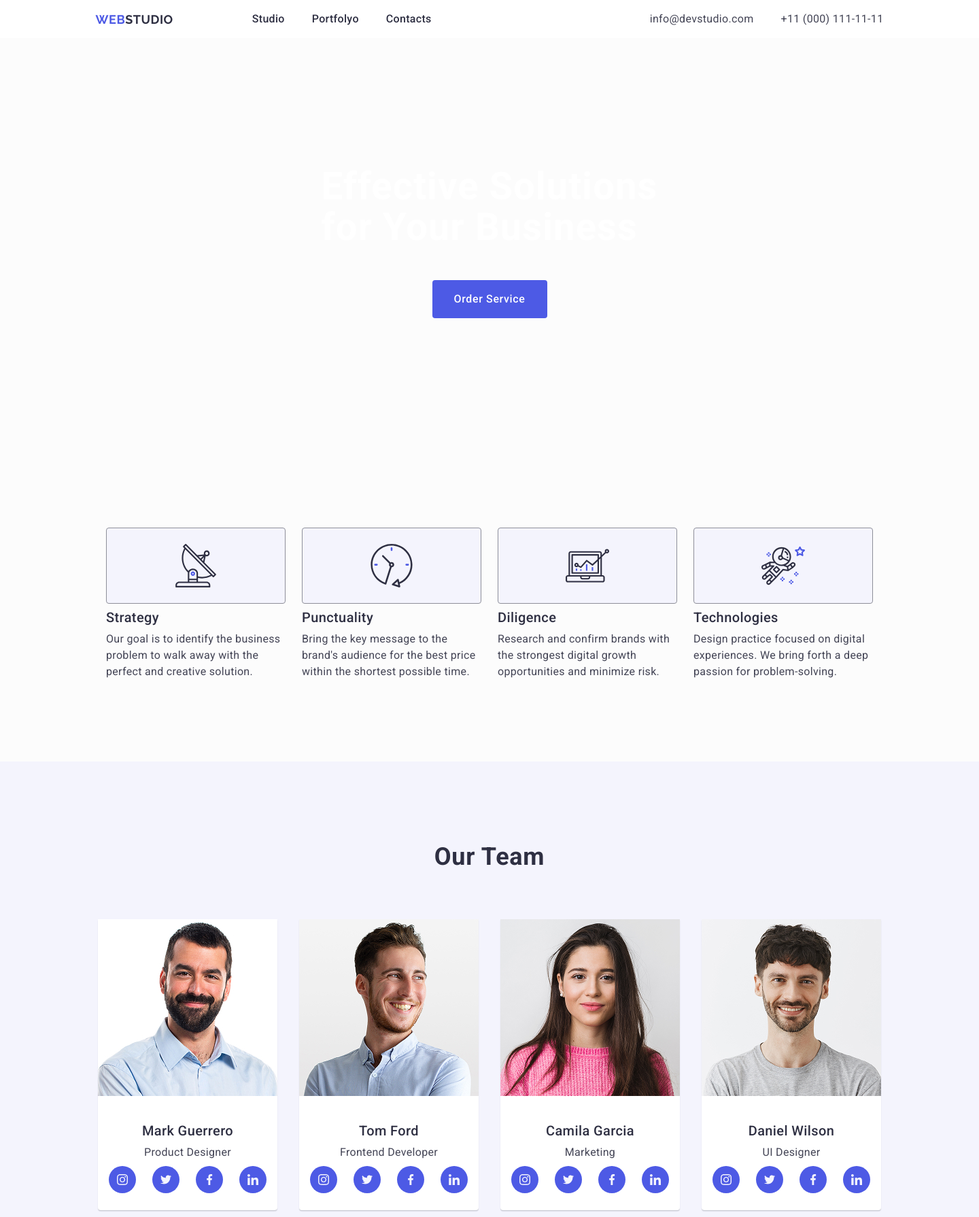
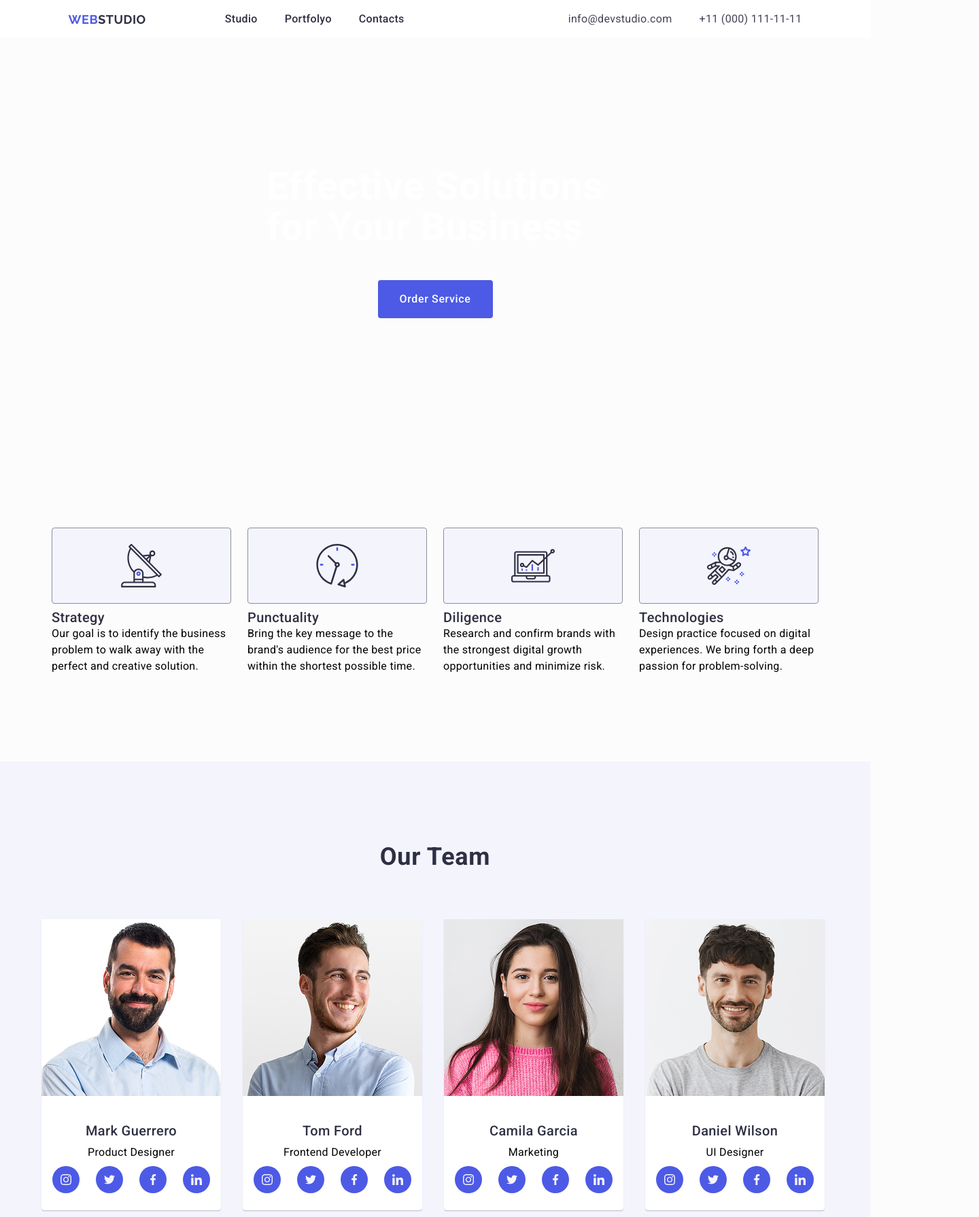
Before and after one commit to nursedaaggunlu/goit-markup-hw-04, a plain HTML site: page index.html in a window 1280 px wide. Shown: the top 1790 px of the page at 68% size, 1440 px wide, since content can reach past the window. Drawn offline with nearby package versions, Linux system fonts and the light colour scheme.

Commit message:
revize tekrar edildi.

```diff
--- a/css/styles.css
+++ b/css/styles.css
@@ -5,10 +5,12 @@ body {
   font-size: 16px;
   line-height: 24px;
   letter-spacing: 0.32px;
-  width: 1440px;
+  background-color: #fcfcfc;
+}
+
+.container {
+  width: 1158px;
   margin: 0 auto;
-  color: #434455;
-  background-color: #fcfcfc;
 }
 
 /* Header bölümünün konumlandırma özellikleri burada belirtilmiştir. */
@@ -205,7 +207,7 @@ ul {
 }
 
 /* Main alanının ilk section bölümünün özellikleri burada belirtilmiştir.*/
-.first-section-box section {
+.first-section-box .container {
   display: flex;
   align-items: center;
   justify-content: center;
@@ -214,6 +216,7 @@ ul {
 
 /* Main alanının ikinci section bölümünü kapsayan div özellikleri burada belirtilmiştir. */
 .second-section-box {
+  height: 464px;
   display: flex;
   justify-content: center;
 }
@@ -221,12 +224,14 @@ ul {
 /* Main alanının ikinci section bölümündeki  elemanların çevresini saran kutucuklarının özellikleri burada belirtilmiştir. */
 .second-section-list {
   width: 1128px;
-  height: 224px;
-  margin: 120px 156px;
+  min-height: 224px;
+  margin: 120px auto;
+  display: flex;
+  justify-content: center;
 }
 
 /* Main alanının ikinci section bölümündeki liste özellikleri burada belirtilmiştir. */
-.second-section-box section ul {
+.second-section-list ul {
   display: flex;
   gap: 24px;
   padding: 0;
@@ -452,6 +457,7 @@ ul {
   flex-direction: row;
   justify-content: start;
   align-items: center;
+  color: #434455;
   gap: 120px;
 }
 
@@ -495,12 +501,9 @@ ul {
 
 /* Footer alanındaki ikonların her birinin div içerisindeki konumunu belirleyen özellikleri ve diğer özellikler burada belirtilmiştir. */
 .social-media-icons {
-  height: 40px;
   display: flex;
   justify-content: space-between;
-  flex-direction: row;
   list-style: none;
-  overflow: visible;
   margin: 0;
   padding: 0;
 }
@@ -527,3 +530,9 @@ ul {
   width: 16px;
   height: 16px;
 }
+
+/* Footer alanının tüm içeriğini kapsayan div özellikleri burada belirtilmiştir. */
+.footer-container {
+  display: flex;
+  gap: 120px;
+}
--- a/index.html
+++ b/index.html
@@ -46,17 +46,18 @@
     <!-- Main Alanı-->
     <main>
       <!-- İlk Alan-->
-      <div class="first-section-box">
-        <section>
+      <section class="first-section-box">
+        <div class="container">
           <h1>Effective Solutions <br />for Your Business</h1>
           <button type="button">Order Service</button>
+        </div>
       </section>
-      </div>
+
       <!-- İlk Alan Bitti-->
 
       <!-- İkinci Alan-->
-      <div class="second-section-box">
-        <section>
+      <section class="second-section-box">
+        <div class="container">
           <div class="second-section-list">
             <ul>
               <li>
@@ -109,13 +110,13 @@
               </li>
             </ul>
           </div>
+        </div>
       </section>
-      </div>
       <!-- İkinci Alan Bitti-->
 
       <!-- Üçüncü ALan-->
-      <div class="third-section-box">
-        <section>
+      <section class="third-section-box">
+        <div class="container">
           <h2 class="third-section-title">Our Team</h2>
           <ul class="team-list">
             <li>
@@ -315,13 +316,14 @@
               </div>
             </li>
           </ul>
+        </div>
       </section>
-      </div>
+
       <!-- Üçüncü ALan Bitti-->
 
       <!--Dördüncü Alan-->
-      <div class="fourth-section-box">
-        <section>
+      <section class="fourth-section-box">
+        <div class="container">
           <h2 class="fourth-section-title">Our Portfolio</h2>
           <ul class="list-one">
             <li>
@@ -427,15 +429,18 @@
               </div>
             </li>
           </ul>
+        </div>
       </section>
-      </div>
+
       <!--Dördüncü Alan Bitti-->
     </main>
     <!-- Main Alanı Bitti-->
 
     <!-- Footer Alanı-->
     <footer>
-      <div class="footer-box">
+      <section class="footer-box">
+        <div class="container">
+          <div class="footer-container">
             <div class="footer-comment">
               <a href="#" class="logo-web"
                 >WEB<span class="logo-studio-footer">STUDIO</span></a
@@ -452,7 +457,9 @@
                   <li>
                     <a href="" class="icon-circle">
                       <svg class="icon-inner" width="16" height="16">
-                    <use xlink:href="./images/icons.svg#icon-instagram"></use>
+                        <use
+                          xlink:href="./images/icons.svg#icon-instagram"
+                        ></use>
                       </svg>
                     </a>
                   </li>
@@ -466,14 +473,18 @@
                   <li>
                     <a href="" class="icon-circle">
                       <svg class="icon-inner" width="16" height="16">
-                    <use xlink:href="./images/icons.svg#icon-facebook"></use>
+                        <use
+                          xlink:href="./images/icons.svg#icon-facebook"
+                        ></use>
                       </svg>
                     </a>
                   </li>
                   <li>
                     <a href="" class="icon-circle">
                       <svg class="icon-inner" width="16" height="16">
-                    <use xlink:href="./images/icons.svg#icon-linkedin"></use>
+                        <use
+                          xlink:href="./images/icons.svg#icon-linkedin"
+                        ></use>
                       </svg>
                     </a>
                   </li>
@@ -481,6 +492,8 @@
               </div>
             </div>
           </div>
+        </div>
+      </section>
     </footer>
     <!-- Footer Alanı Bitti-->
   </body>
```
Lines whose indentation alone changed are shown as unchanged.
